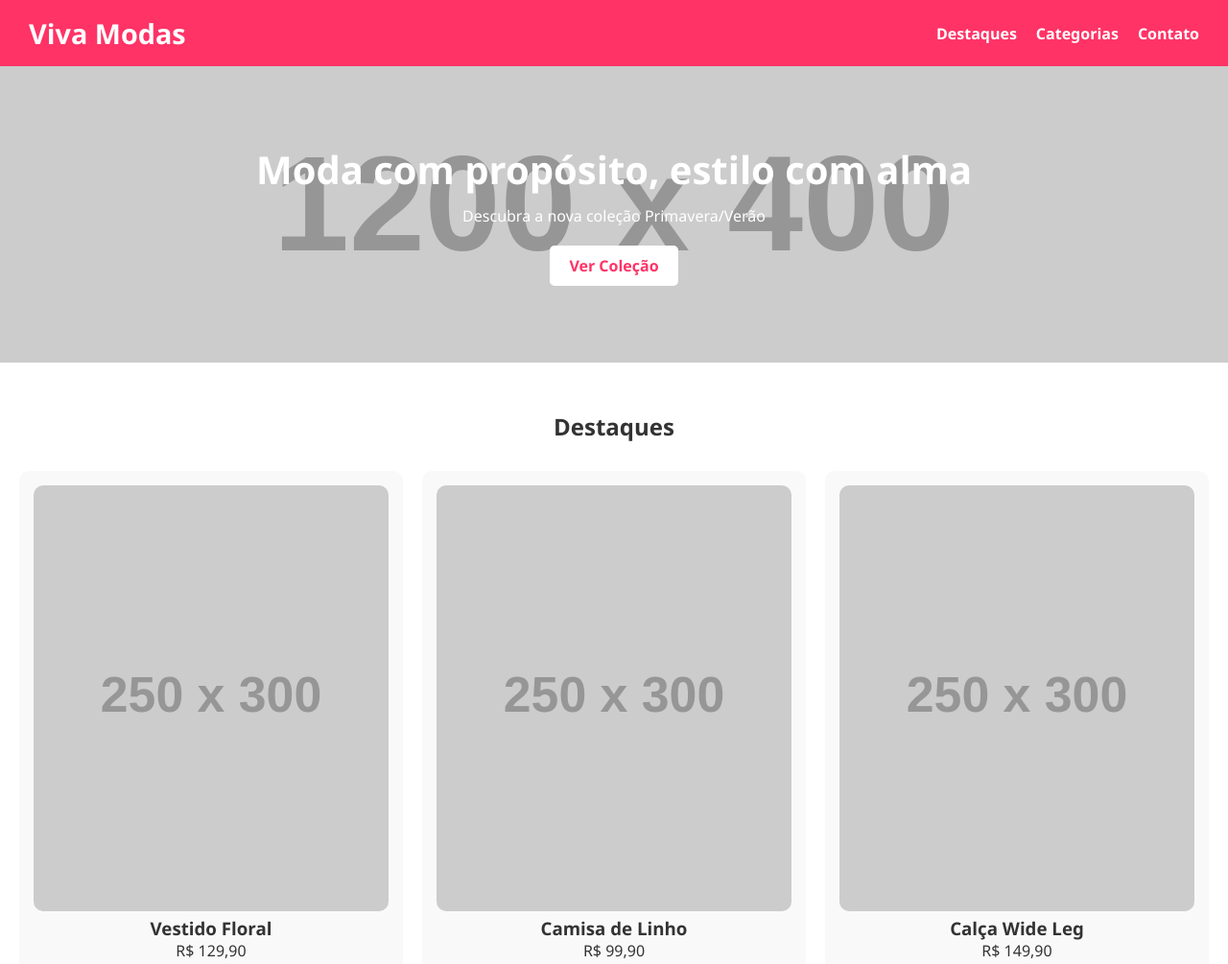
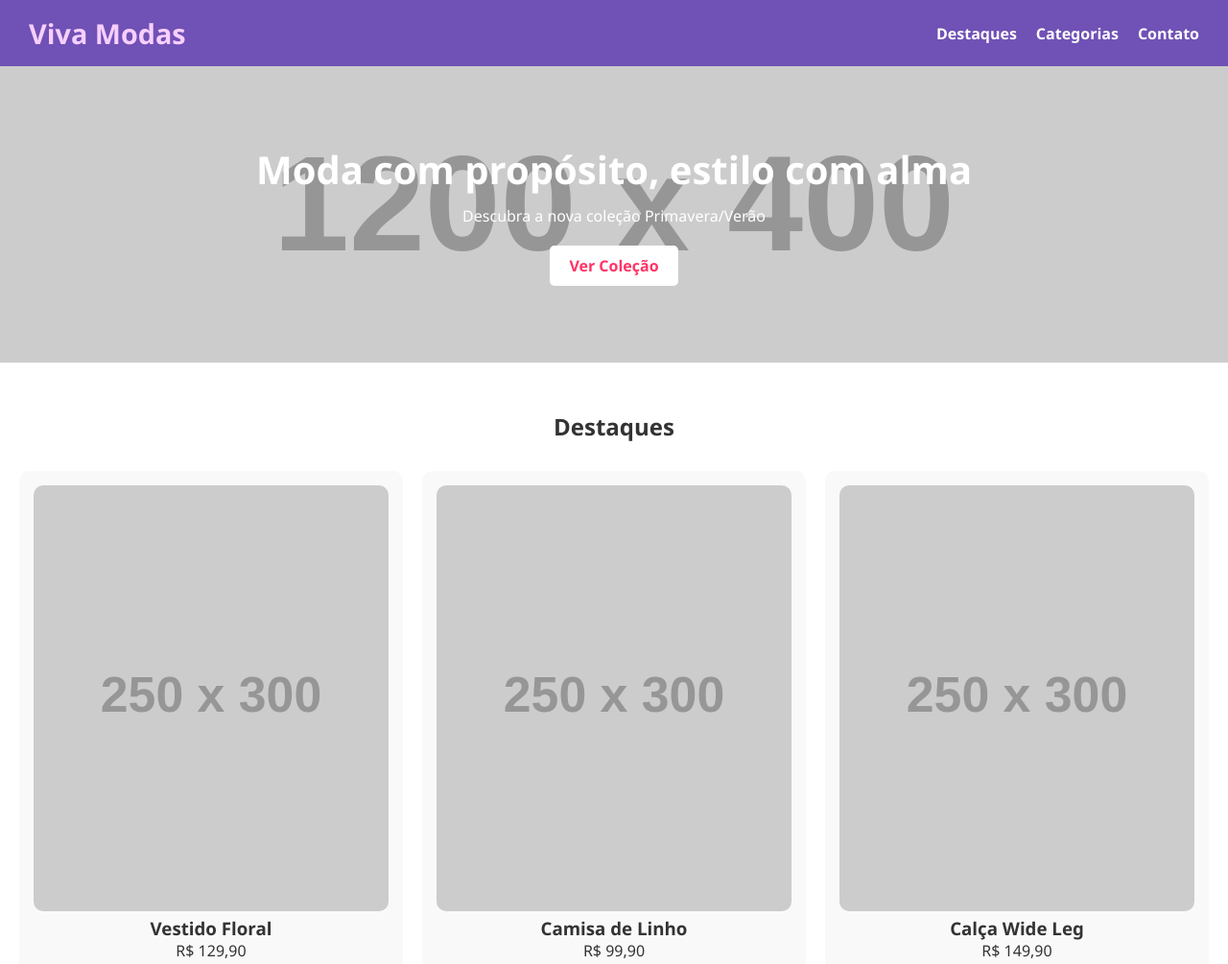
Before and after one commit to victor18v/viva-modas, a plain HTML site: page index.html in a window 1280 px wide. Shown: the top 1005 px of the page at 96% size. Drawn offline with Linux system fonts and the light colour scheme; placeholder pictures from the web are drawn by us.

Commit message:
Update style.css

```diff
--- a/style.css
+++ b/style.css
@@ -11,12 +11,12 @@ body {
 }
 
 header {
-  background: #ff3366;
+  background: #7051b5;
   padding: 15px 30px;
   display: flex;
   justify-content: space-between;
   align-items: center;
-  color: white;
+  color: #f7cfff;
 }
 
 header .logo {
```
